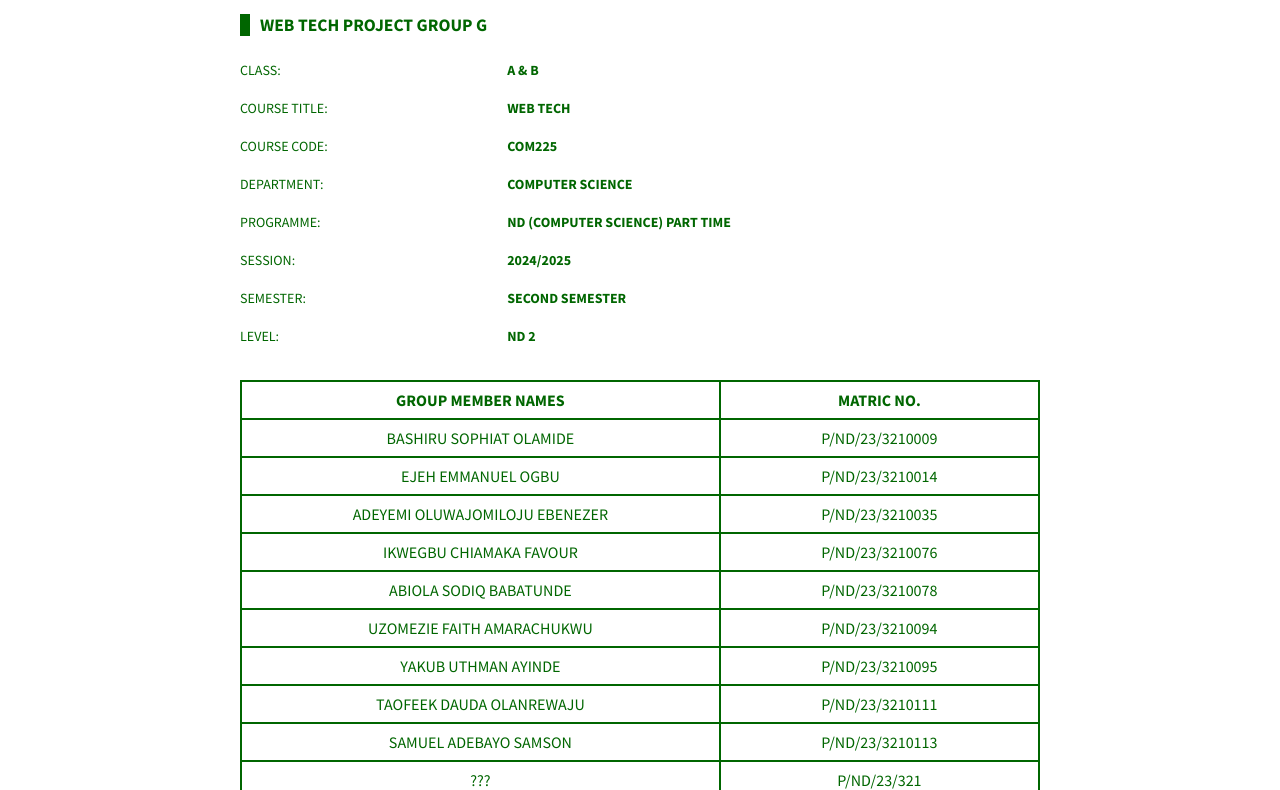
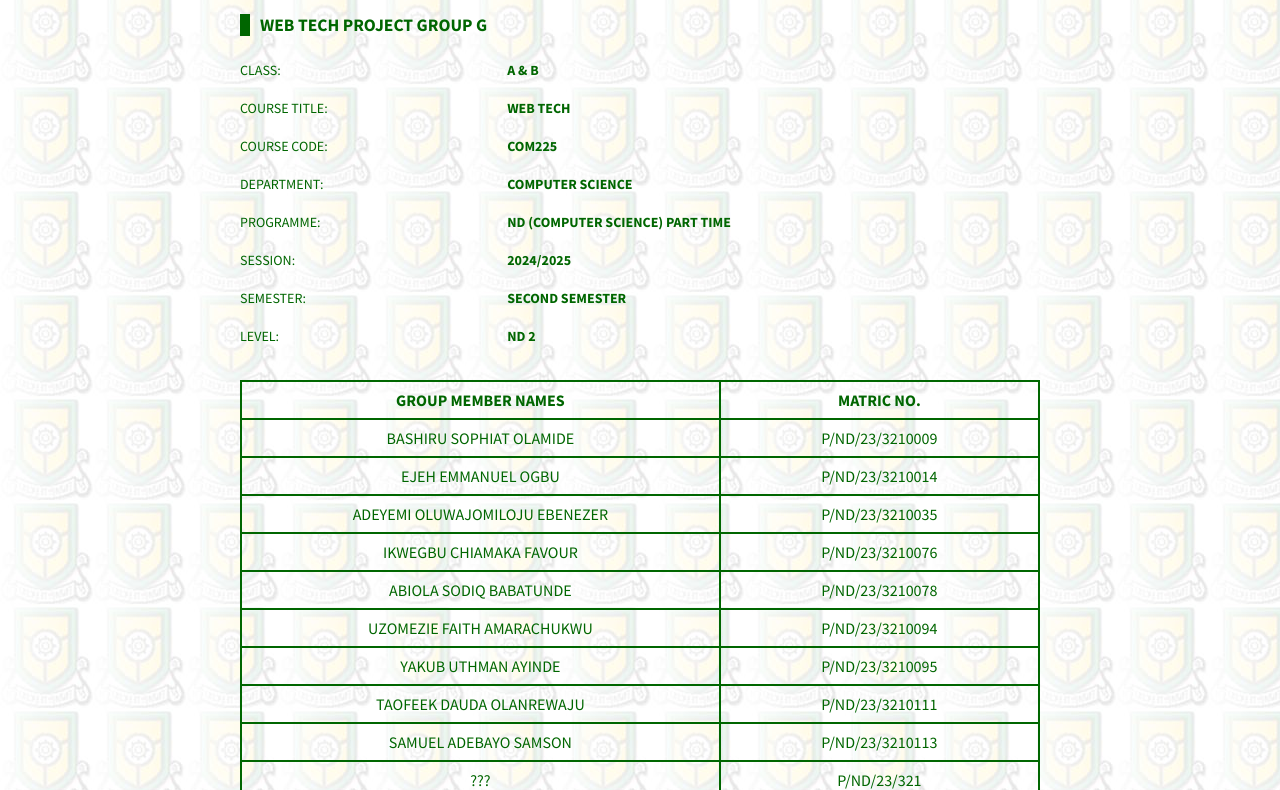
Before and after one commit to UthmanYakub/course_form, a plain HTML site: page index.html in a window 1280 px wide. Shown: the part 124-914 px from the top of the page. Drawn offline with Linux system fonts and the light colour scheme.

Commit message:
fixed a bug (background image path error)

```diff
--- a/assets/style/style.css
+++ b/assets/style/style.css
@@ -4,7 +4,7 @@ body {
       padding: 0;
     }
     #printDiv {
-      background-image: url('../bglogo.jpg');
+      background-image: url('../img/bglogo.jpg');
       padding: 20px;
     }
     .course-form-container {
```
